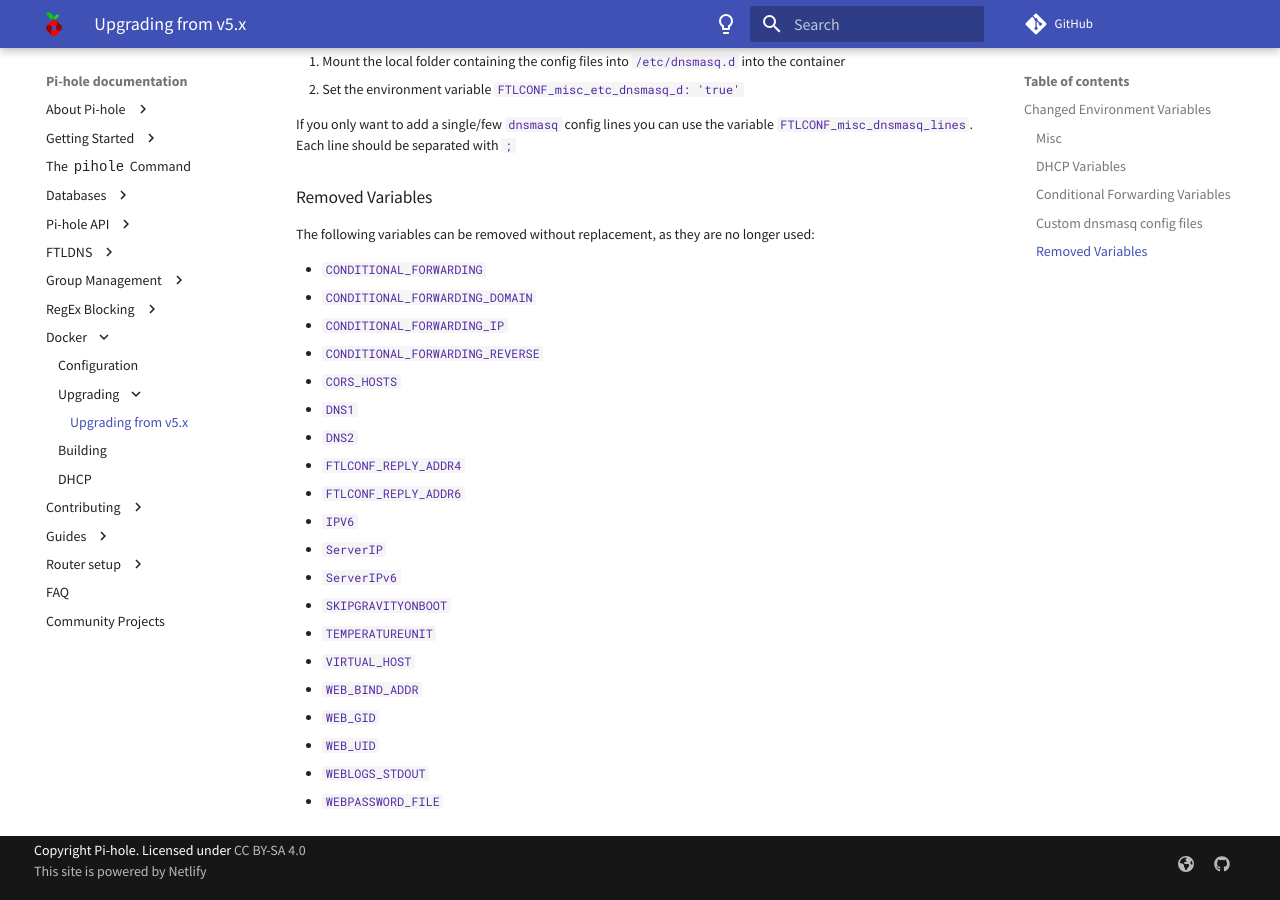
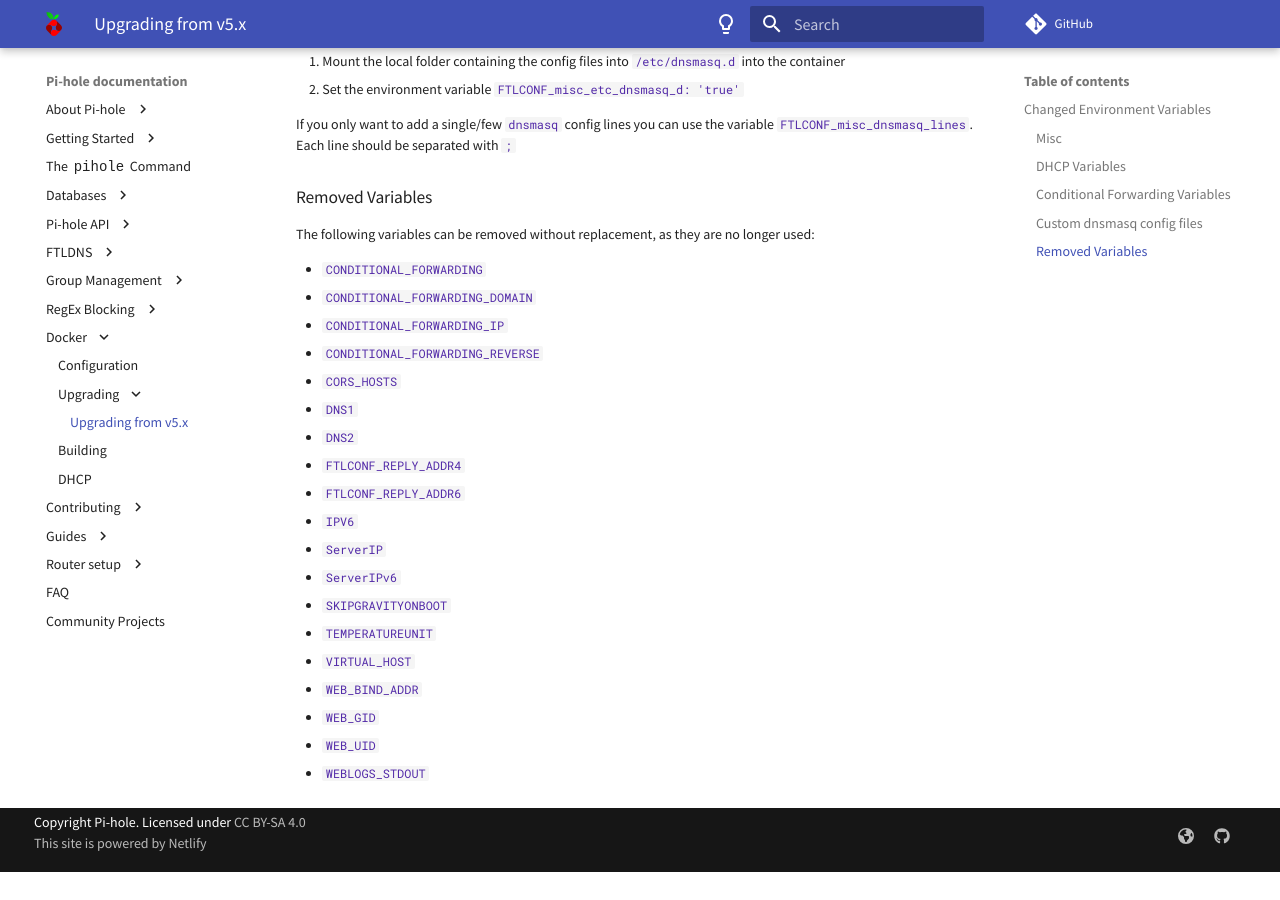
Before and after one commit to pi-hole/docs, an MkDocs documentation site: the page built from docs/docker/upgrading/v5-v6.md, in a window 1280 px wide and 900 px high, scrolled down 2018 px. Built offline with MkDocs 1.6.1 and Material for MkDocs 9.7.7, drawn with Linux system fonts in a browser that asks for light colours; comment, search, counter and statistics services are not loaded; after the commit the page ends 2890 px from its top, so only the background shows below that.

Commit message:
WEBPASSWORD_FILE was added back in
Signed-off-by: Adam Warner <me@adamwarner.co.uk>

```diff
--- a/docs/docker/upgrading/v5-v6.md
+++ b/docs/docker/upgrading/v5-v6.md
@@ -90,4 +90,3 @@ The following variables can be removed without replacement, as they are no longe
 - `WEB_GID`
 - `WEB_UID`
 - `WEBLOGS_STDOUT`
-- `WEBPASSWORD_FILE`
```
